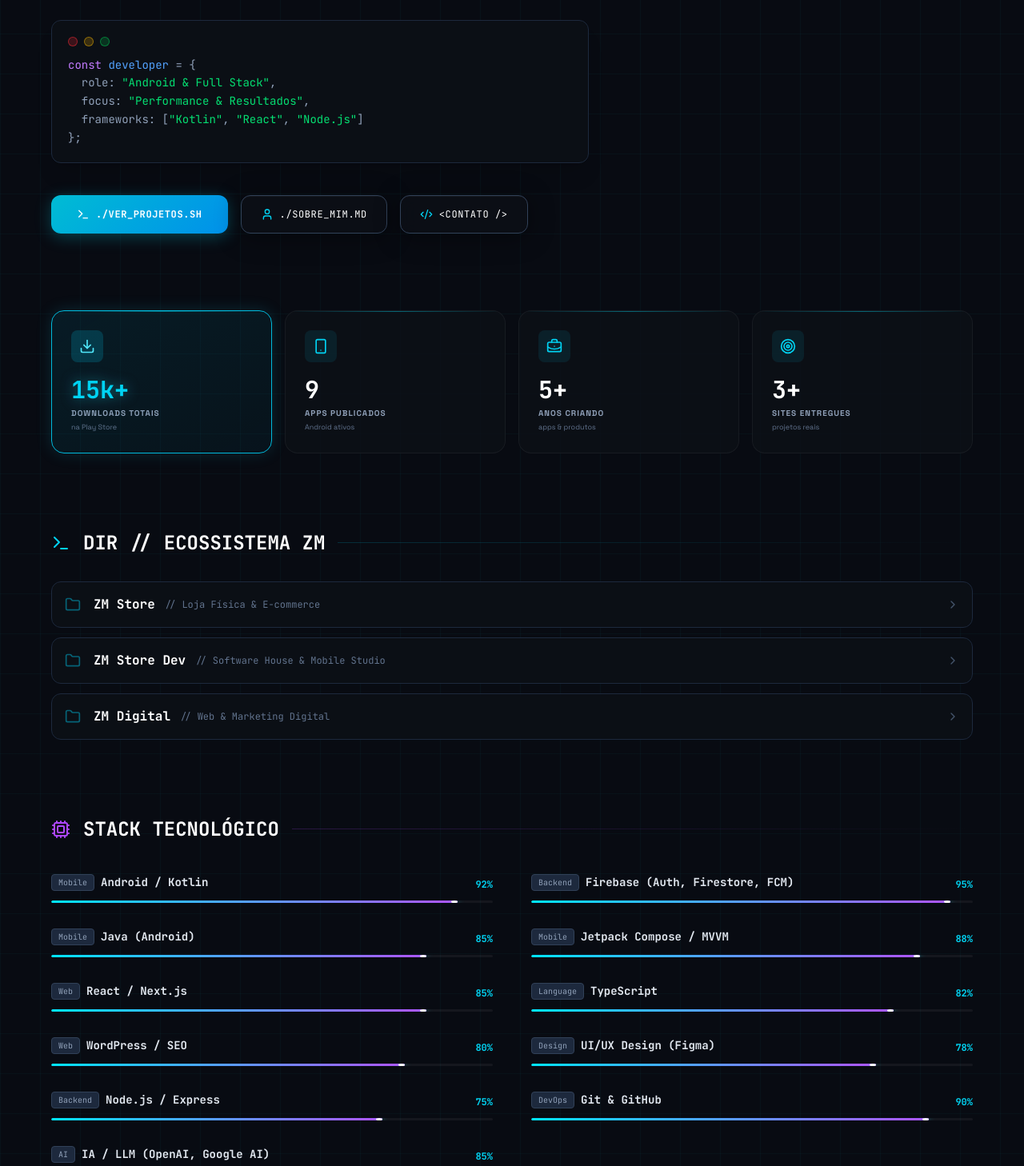
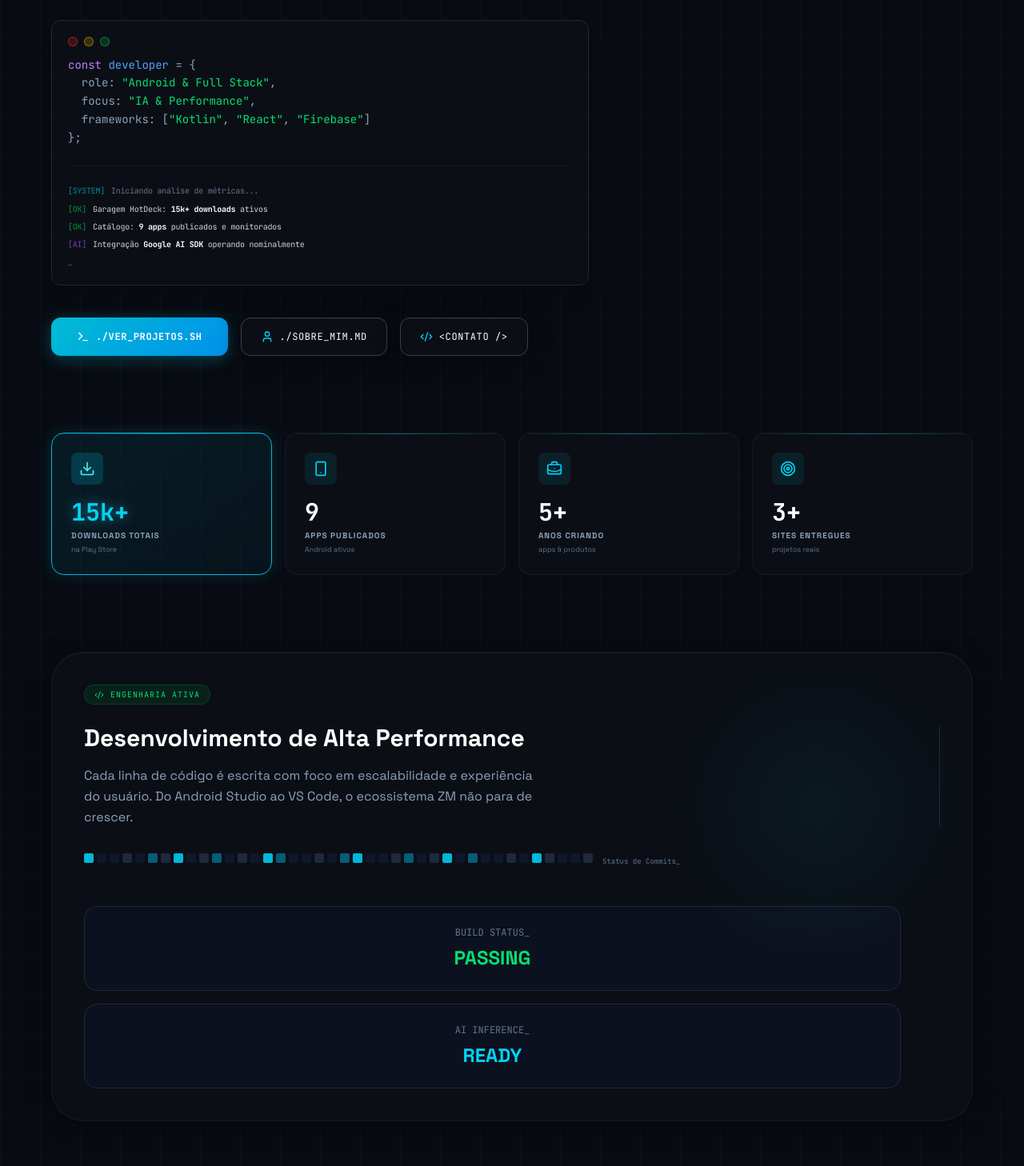
Before and after one commit to leonccunha21/Leon-Cunha, a React (Vite) app: page / in a window 1280 px wide. Shown: the part 472-1930 px from the top of the page at 80% size. Built offline with nearby package versions, Linux system fonts and the light colour scheme.

Commit message:
feat: add terminal logs, testimonials, and activity widget to home page

```diff
--- a/src/App.tsx
+++ b/src/App.tsx
@@ -246,6 +246,108 @@ const StatsSection = () => {
         );
       })}
     </div>
+  );
+};
+
+const TestimonialsSection = () => {
+  const testimonials = [
+    {
+      app: "Garagem HotDeck",
+      text: "O app mudou a forma como gerencio minha coleção. A comunidade e o sistema de troca são sensacionais!",
+      user: "Colecionador Verificado",
+      rating: 5
+    },
+    {
+      app: "MEI Pro",
+      text: "Simplesmente o melhor app para quem é MEI. Organizado, rápido e sem mensalidades abusivas.",
+      user: "Empreendedor Individual",
+      rating: 5
+    },
+    {
+      app: "Número da Sorte",
+      text: "Uso em todos os sorteios da minha loja. Interface limpa e funciona perfeitamente sempre.",
+      user: "Usuário Android",
+      rating: 5
+    }
+  ];
+
+  return (
+    <section className="mb-24">
+      <div className="flex items-center gap-4 mb-10">
+        <MessageSquare className="text-pink-500" size={24} />
+        <h3 className="text-2xl font-black text-white font-mono uppercase">Feedback dos Usuários_</h3>
+        <div className="h-px flex-1 bg-gradient-to-r from-pink-500/20 to-transparent" />
+      </div>
+
+      <div className="grid md:grid-cols-3 gap-6">
+        {testimonials.map((t, i) => (
+          <motion.div
+            key={t.app}
+            initial={{ opacity: 0, y: 20 }}
+            whileInView={{ opacity: 1, y: 0 }}
+            viewport={{ once: true }}
+            transition={{ delay: i * 0.1 }}
+            className="glass-card p-8 rounded-3xl border border-slate-800/50 hover:border-pink-500/30 transition-all group"
+          >
+            <div className="flex gap-1 mb-4">
+               {[...Array(t.rating)].map((_, i) => <Star key={i} size={14} className="text-yellow-400 fill-yellow-400" />)}
+            </div>
+            <p className="text-slate-300 italic mb-6 leading-relaxed">"{t.text}"</p>
+            <div className="flex items-center gap-3 pt-6 border-t border-slate-800/50">
+              <div className="w-8 h-8 rounded-full bg-slate-800 flex items-center justify-center text-xs font-bold text-pink-400 border border-slate-700">
+                {t.user.charAt(0)}
+              </div>
+              <div>
+                <p className="text-xs font-black text-white">{t.user}</p>
+                <p className="text-[10px] font-mono text-slate-500 uppercase">{t.app}</p>
+              </div>
+            </div>
+          </motion.div>
+        ))}
+      </div>
+    </section>
+  );
+};
+
+const ActivitySection = () => {
+  return (
+    <section className="mb-24">
+       <div className="glass-card p-10 rounded-[2.5rem] border border-cyan-500/10 relative overflow-hidden">
+          <div className="absolute top-0 right-0 w-96 h-96 bg-[radial-gradient(circle_at_center,rgba(0,229,255,0.05),transparent_70%)]" />
+          <div className="grid lg:grid-cols-[1fr_auto] gap-12 items-center">
+             <div>
+                <div className="inline-flex items-center gap-2 px-3 py-1 rounded-full bg-green-500/10 border border-green-500/20 text-green-400 font-mono text-[10px] uppercase tracking-widest mb-6">
+                   <Code2 size={12} /> Engenharia Ativa
+                </div>
+                <h3 className="text-3xl font-black text-white mb-4">Desenvolvimento de Alta Performance</h3>
+                <p className="text-slate-400 max-w-xl leading-relaxed mb-8">
+                   Cada linha de código é escrita com foco em escalabilidade e experiência do usuário. Do Android Studio ao VS Code, o ecossistema ZM não para de crescer.
+                </p>
+                <div className="flex flex-wrap gap-1">
+                   {[...Array(40)].map((_, i) => (
+                      <div key={i} className={`w-3 h-3 rounded-[2px] ${
+                        i % 7 === 0 ? 'bg-cyan-500' :
+                        i % 5 === 0 ? 'bg-cyan-600/60' :
+                        i % 3 === 0 ? 'bg-slate-800' : 'bg-slate-900'
+                      }`} />
+                   ))}
+                   <span className="text-[9px] font-mono text-slate-500 ml-2 mt-1">Status de Commits_</span>
+                </div>
+             </div>
+             <div className="hidden lg:block w-px h-32 bg-slate-800" />
+             <div className="flex flex-col gap-4">
+                <div className="text-center p-6 rounded-2xl bg-slate-900/50 border border-slate-800">
+                   <p className="text-xs font-mono text-slate-500 uppercase mb-2">Build Status_</p>
+                   <p className="text-2xl font-black text-green-400">PASSING</p>
+                </div>
+                <div className="text-center p-6 rounded-2xl bg-slate-900/50 border border-slate-800">
+                   <p className="text-xs font-mono text-slate-500 uppercase mb-2">AI Inference_</p>
+                   <p className="text-2xl font-black text-cyan-400">READY</p>
+                </div>
+             </div>
+          </div>
+       </div>
+    </section>
   );
 };
 
@@ -803,12 +905,34 @@ const HomePage = () => {
                 <br/>
                 &nbsp;&nbsp;role: <span className="text-green-400">"Android & Full Stack"</span>,
                 <br/>
-                &nbsp;&nbsp;focus: <span className="text-green-400">"Performance & Resultados"</span>,
+                &nbsp;&nbsp;focus: <span className="text-green-400">"IA & Performance"</span>,
                 <br/>
-                &nbsp;&nbsp;frameworks: [<span className="text-green-400">"Kotlin"</span>, <span className="text-green-400">"React"</span>, <span className="text-green-400">"Node.js"</span>]
+                &nbsp;&nbsp;frameworks: [<span className="text-green-400">"Kotlin"</span>, <span className="text-green-400">"React"</span>, <span className="text-green-400">"Firebase"</span>]
                 <br/>
                 {'}'};
               </p>
+
+              <div className="mt-6 pt-6 border-t border-slate-800/50 space-y-2 font-mono text-[10px] tracking-tight">
+                <div className="flex items-center gap-2 text-cyan-500/70">
+                  <span className="shrink-0">[SYSTEM]</span>
+                  <span className="text-slate-500">Iniciando análise de métricas...</span>
+                </div>
+                <div className="flex items-center gap-2 text-green-500/70">
+                  <span className="shrink-0">[OK]</span>
+                  <span className="text-slate-300">Garagem HotDeck: <span className="text-white font-bold">15k+ downloads</span> ativos</span>
+                </div>
+                <div className="flex items-center gap-2 text-green-500/70">
+                  <span className="shrink-0">[OK]</span>
+                  <span className="text-slate-300">Catálogo: <span className="text-white font-bold">9 apps</span> publicados e monitorados</span>
+                </div>
+                <div className="flex items-center gap-2 text-purple-500/70">
+                  <span className="shrink-0">[AI]</span>
+                  <span className="text-slate-300">Integração <span className="text-white font-bold">Google AI SDK</span> operando nominalmente</span>
+                </div>
+                <div className="flex items-center gap-2 animate-pulse">
+                   <span className="text-cyan-500">_</span>
+                </div>
+              </div>
             </div>
 
             {/* Tech Buttons */}
@@ -827,8 +951,10 @@ const HomePage = () => {
         </section>
 
         <StatsSection />
+        <ActivitySection />
         <CompaniesSection />
         <SkillsSection />
+        <TestimonialsSection />
 
         {/* All Apps */}
         <section className="mb-24">
```
